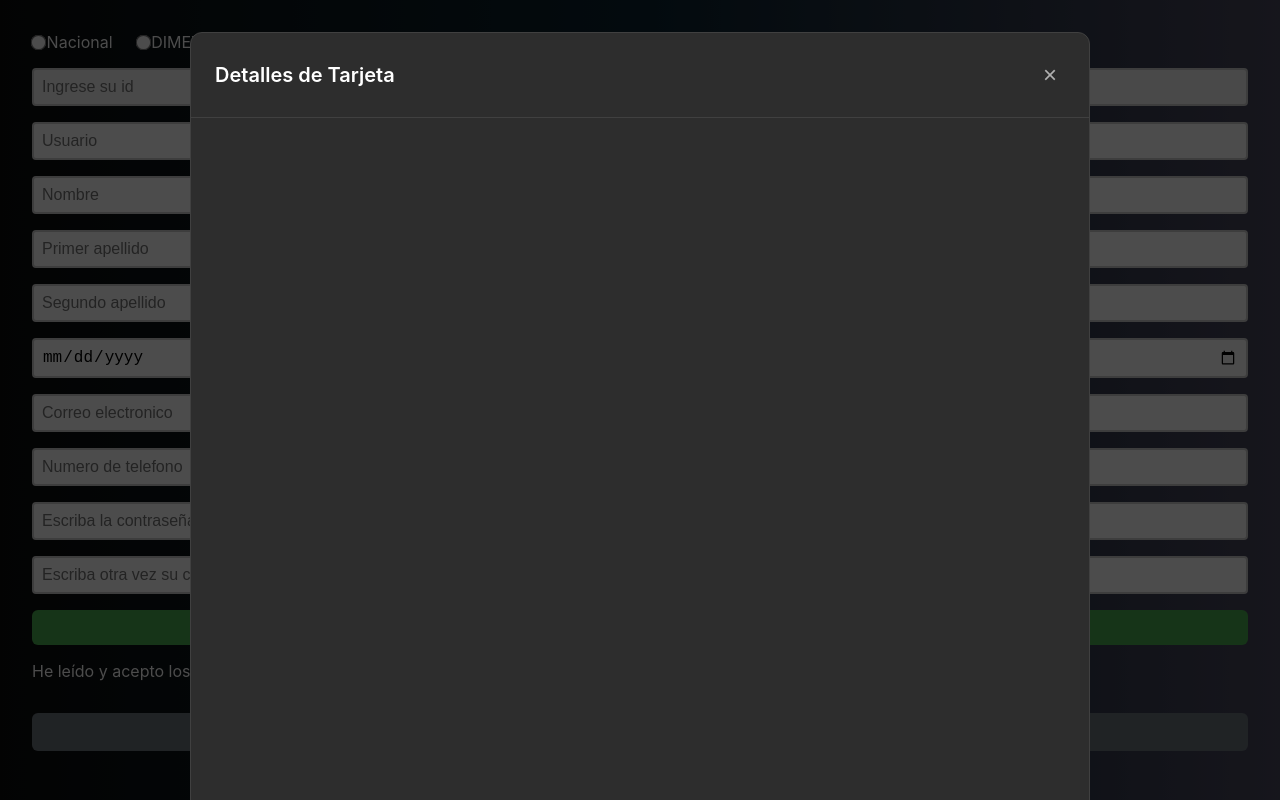
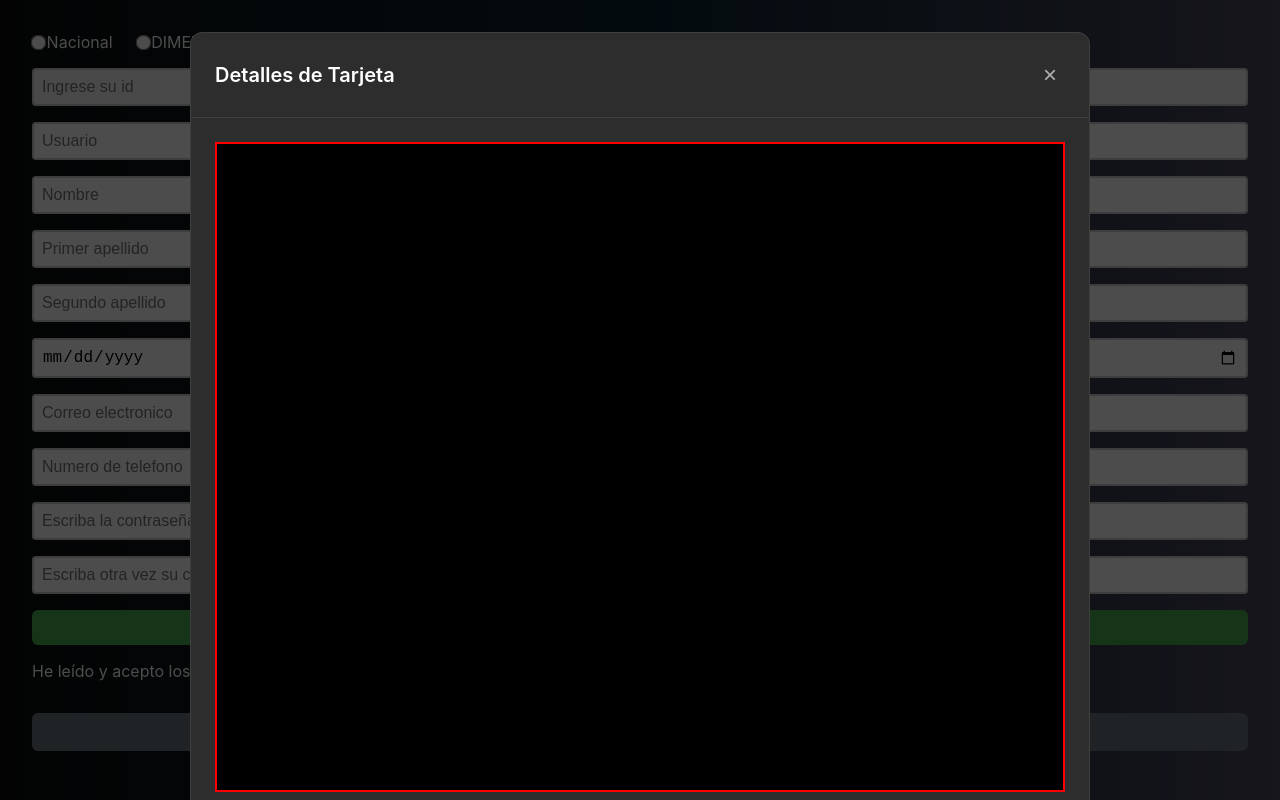
Before and after one commit to Seraf1n0/BancaWeb, a Vue app in the folder BancaWeb/: page /register in a window 1280 px wide. Both pictures are taken after a click on the button "Ver términos y condiciones". Built offline with nearby package versions, Linux system fonts and the light colour scheme.

Commit message:
Modificacion pdf

```diff
--- a/BancaWeb/src/components/RegisterAccount.vue
+++ b/BancaWeb/src/components/RegisterAccount.vue
@@ -267,7 +267,8 @@ const isValidUsername = computed(() => {
             <button type="button" @click="showTermsModal = true" class="btn-terms">Ver términos y condiciones</button>
             <CardModal v-if="showTermsModal" @close="showTermsModal = false">
                 <div class="pdf-container">
-                <iframe :src="pdfUrl" width="100%" height="650px" style="border:none;" class="frame desktop-pdf"></iframe>
+                <iframe v-show="showTermsModal" :src="pdfUrl" class="pdf-iframe" width="100%" height="650px" style="border: 2px solid red; background: black;" @load="console.log('✅ PDF cargado correctamente')" />
+
                 <div class="mobile-pdf-fallback">
                     <p>En dispositivos móviles o tablets, haz clic en el enlace para ver el PDF:</p>
                     <a :href="pdfUrl" target="_blank" rel="noopener" class="pdf-link">📄 Abrir Términos y Condiciones</a>
```
